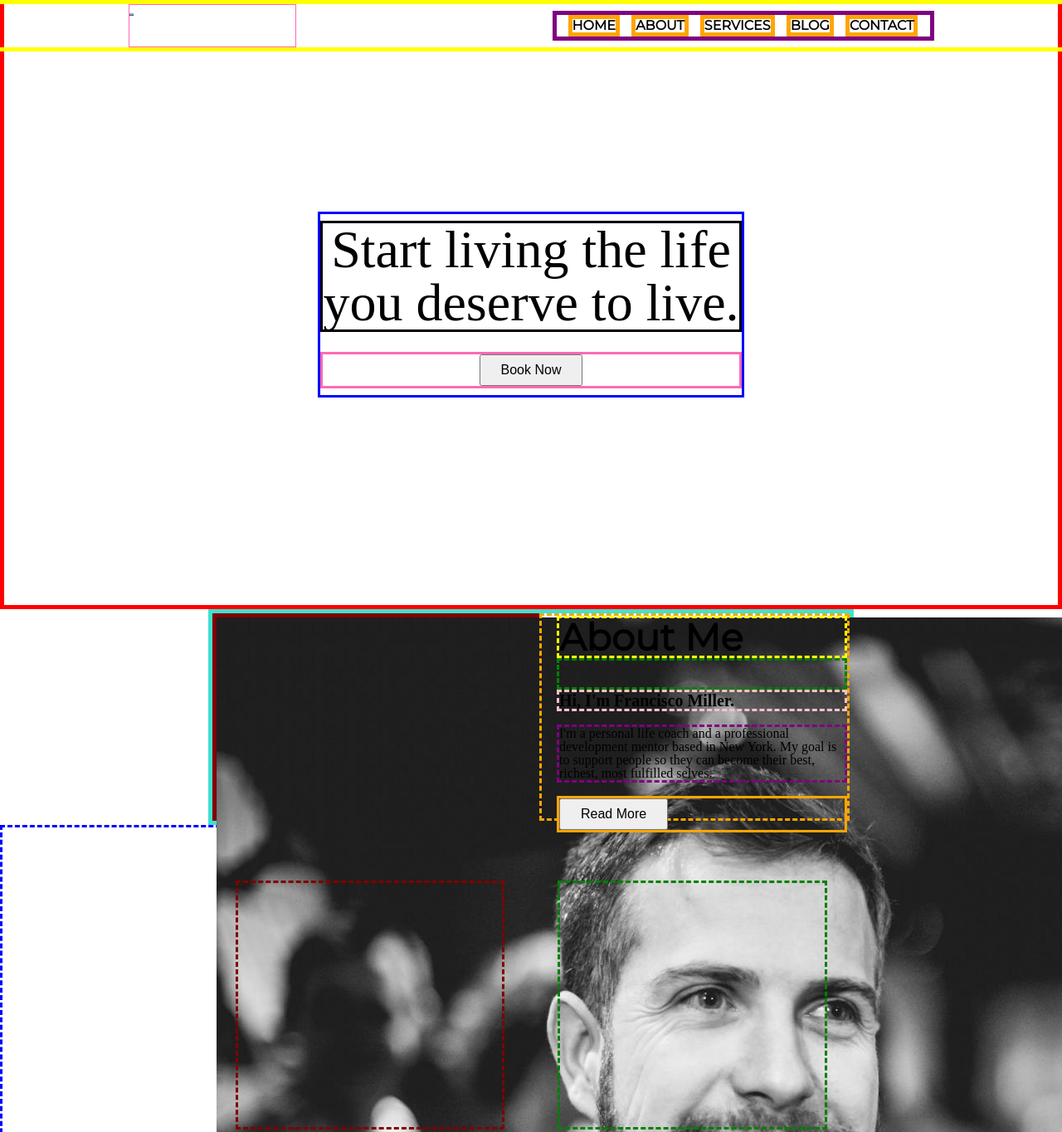
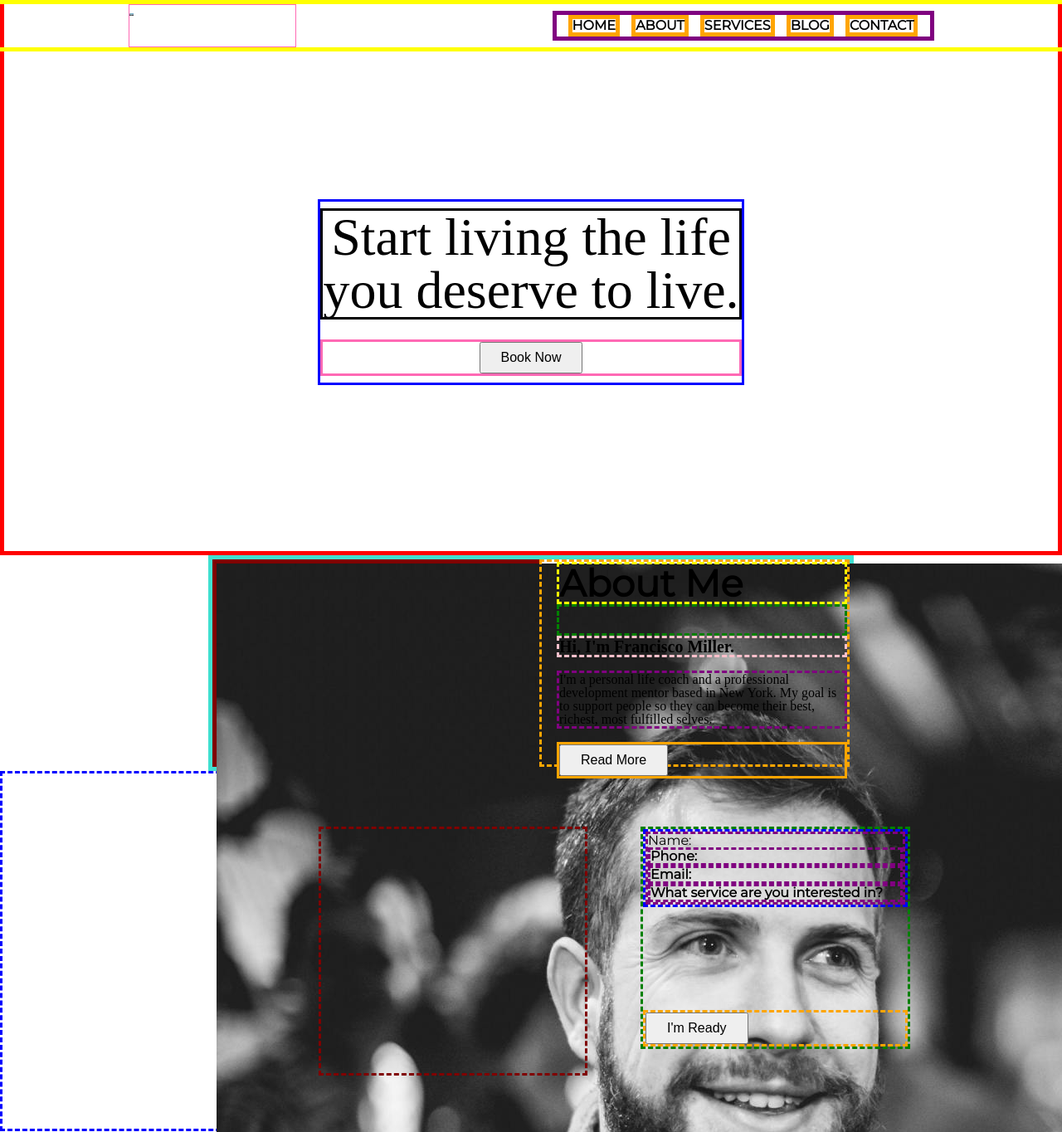
Before and after one commit to MTAS67/2-Day-Project, a plain HTML site: page index.html in a window 1280 px wide. Shown: the top 1364 px of the page at 83% size. Drawn offline with Linux system fonts and the light colour scheme; files whose address does not match are found by name.

Commit message:
Fix errors in layout.

```diff
--- a/index.html
+++ b/index.html
@@ -13,7 +13,8 @@
 
     <link rel="preconnect" href="https://fonts.googleapis.com">
     <link rel="preconnect" href="https://fonts.gstatic.com" crossorigin>
-    <link href="https://fonts.googleapis.com/css2?family=Anton&family=Montserrat:wght@200;400&family=Roboto&display=swap"
+    <link
+        href="https://fonts.googleapis.com/css2?family=Anton&family=Montserrat:wght@200;400&family=Roboto&display=swap"
         rel="stylesheet">
 
 
@@ -29,6 +30,7 @@
             <div class="header-logo-container">
                 <img src="/man_mountain_landscape-blog-1920w.webp" alt="man-mountain" class="random-logo-img">
                 <!-- <img src="/images/coaching_logo.svg" alt="coaching-logo" class="header-logo-img">-->
+
             </div>
             <div class="header-links-container">
                 <div class="header-menu-container">
@@ -55,7 +57,8 @@
             <div class="button-container-one">
 
 
-        <button class="button-one">Book Now</button></div>
+                <button class="button-one">Book Now</button>
+            </div>
 
         </div>
     </div>
@@ -72,8 +75,11 @@
         </div>
         <div class="about-me-text-container">
             <div class="about-me-header-one">
-                    <h1>About Me</h1></div>
-                    <div class="about-me-blue-line"><!--blue line goes here--></div>
+                <h1>About Me</h1>
+            </div>
+            <div class="about-me-blue-line">
+                <!--blue line goes here-->
+            </div>
             <div class="about-me-header-two">
                 <h2>Hi, I'm Francisco Miller.</h2>
             </div>
@@ -86,7 +92,8 @@
             </div>
             <br>
             <div class="button-container-two">
-                        <button class="button-two">Read More</button></div>
+                <button class="button-two">Read More</button>
+            </div>
         </div>
     </div>
 
@@ -98,19 +105,32 @@
 
     <div class="lets-talk-container">
         <div class="left-side-container"></div>
-           <!-- <h1 class="Let's Talk"><Let's Talk</h1>
-         <!--   <div class="lets-talk-container-text">
+        <!--<h1 class="Let's Talk"><Let's Talk</h1>
+        <div class="lets-talk-container-text">
                 <h2>Do you want to do more, be more, accomplish more, but don't know where to begin?
                     I'm here to help you get started. Don't wait another moment. The time is now.
                     The person is you. Take the leap and start living.
                 </h2> -->
         <div class="right-side-container">
-                    <h2></h2>
-                </div>
+            <div class="right-side-container-information-container">
+            <div class="right-side-container-text-container">Name:</h2>
+                <!--Add a line here-->
+                <h2 class="right-side-container-text-container">Phone:</h2>
+                <!--Add a line here-->
+                <h2 class="right-side-container-text-container">Email:</h2>
+                <!--Add a line here-->
+                <h2 class="right-side-container-text-container">What service are you interested in?</h2>
             </div>
         </div>
 
-    </div>
+            <!--Add a line here-->
+
+            <div class="button-container-three">
+                <button class="button-three">I'm Ready</button>
+
+
+
+
                 <!--end let's talk container-->
 </body>
 
--- a/style.css
+++ b/style.css
@@ -11,15 +11,18 @@
     width: 100 vw;
    /* background-image: url("images/background.webp");*/
     background-position: 50% 100%;
-    padding-top: 250px;
-    padding-bottom: 250px;
+    padding-top:100px;
+    padding-bottom: 200px;
     display:flex;
+    flex-direction:column;
     justify-content:center;
+    align-items: center;
+
 }
 
 .header-container {
     border: yellow 5px solid;
-   /* margin:-00px;*/
+    margin:0;
     position:fixed;
     top:0;
     display:flex;
@@ -86,6 +89,8 @@
     flex-direction: column;
     justify-content: center;
     gap:24px;
+    margin-top:135px;
+
 }
 
 .h1 {
@@ -213,5 +218,27 @@
     display:flex;
     flex-direction: column;
     width:25%;
-    margin-right:200px;
+    justify-content: space-between;
+    margin-bottom:32px;
 }
+
+.right-side-container-information-container {
+    border: blue 3px dashed;
+    height:auto;
+}
+.right-side-container-text-container{
+    border: purple 3px dashed;
+    font-size:16px;
+
+}
+
+.button-container-three {
+    border: orange 3px dashed;
+    display:flex;
+    align-items: flex-start;
+
+}
+.button-three {
+    padding: 8px 24px;
+    font-size:16px;
+}
```
Lines whose indentation alone changed are shown as unchanged.
